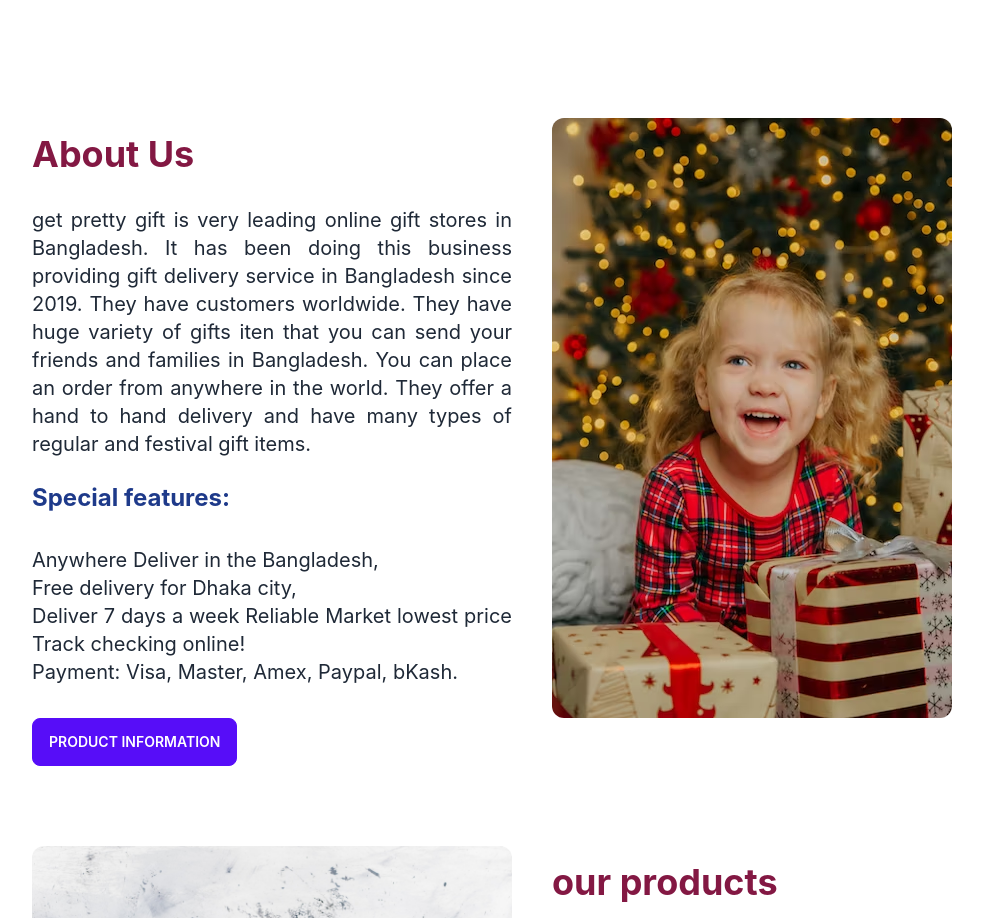
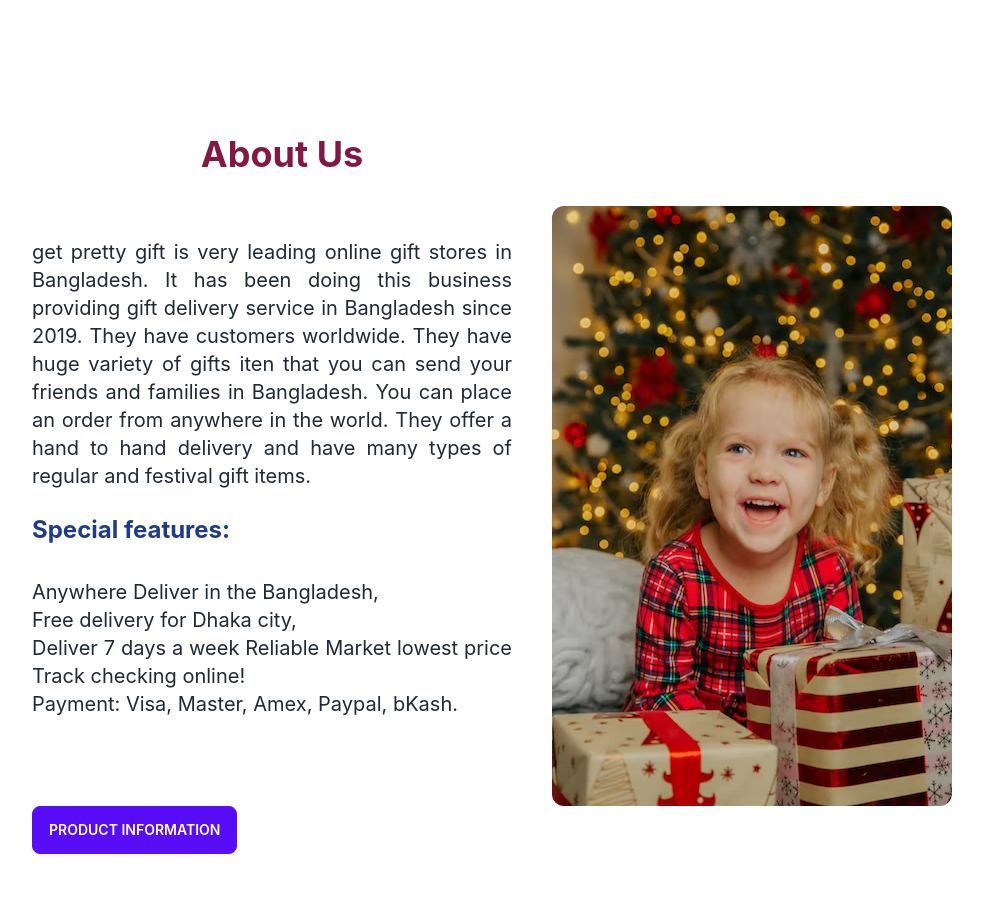
Before and after one commit to afianasrin1/online-delevery-client, a React (Create React App) app: page / in a window 1280 px wide. Shown: the part 1632-2550 px from the top of the page, without its empty margins (108-1091 px from the left). Built offline with nearby package versions, Linux system fonts and the light colour scheme.

Commit message:
our product section are compleat

```diff
--- a/src/Routes/Routes/Routes.js
+++ b/src/Routes/Routes/Routes.js
@@ -1,4 +1,4 @@
-import { AbortedDeferredError, createBrowserRouter } from "react-router-dom";
+import { createBrowserRouter } from "react-router-dom";
 import Main from "../../layout/Main";
 import Blog from "../../pages/blog/Blog";
 import ErrorPage from "../../pages/errorPage/ErrorPage";
--- a/src/pages/Home/AboutUs/AboutUs.js
+++ b/src/pages/Home/AboutUs/AboutUs.js
@@ -1,16 +1,17 @@
 import React from "react";
 import { Link } from "react-router-dom";
 import photo from "../../../assets/Images/photo.avif";
-import ProductsQuality from "../ProductsAbout/ProductsQuality";
+
 const AboutUs = () => {
   return (
     <div className="my-20">
+      <div className="lg:w-1/2 py-4">
+        <h5 className="text-pink-900 pb-4 text-4xl text-center font-bold">
+          About Us
+        </h5>
+      </div>
       <div className="lg:flex gap-10">
         <div className="lg:w-1/2 py-4">
-          <h5 className="text-pink-900 pb-4 text-4xl font-bold">About Us</h5>
-          {/* <h2 className="lg:text-5xl text-2xl font-semibold pb-7">
-            10+ flavors in one <br className="hidden lg:block " /> place.
-          </h2> */}
           <p className="md:text-justify lg:pt-4 text-xl">
             get pretty gift is very leading online gift stores in Bangladesh. It
             has been doing this business providing gift delivery service in
```
